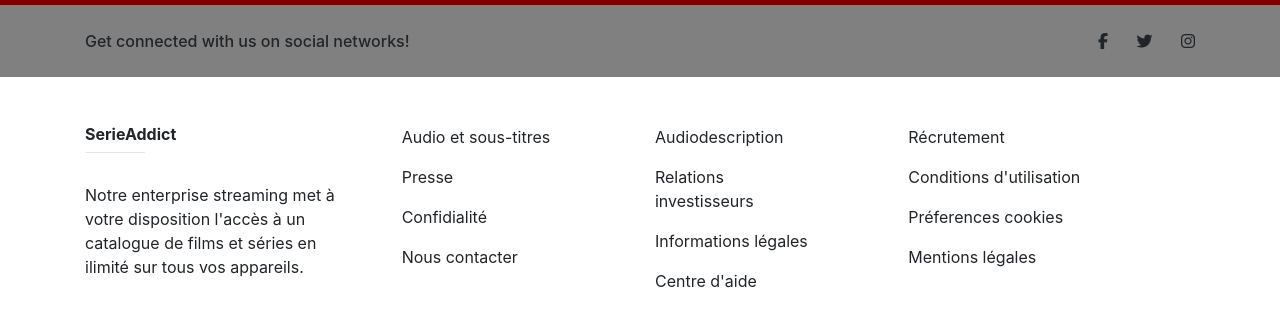
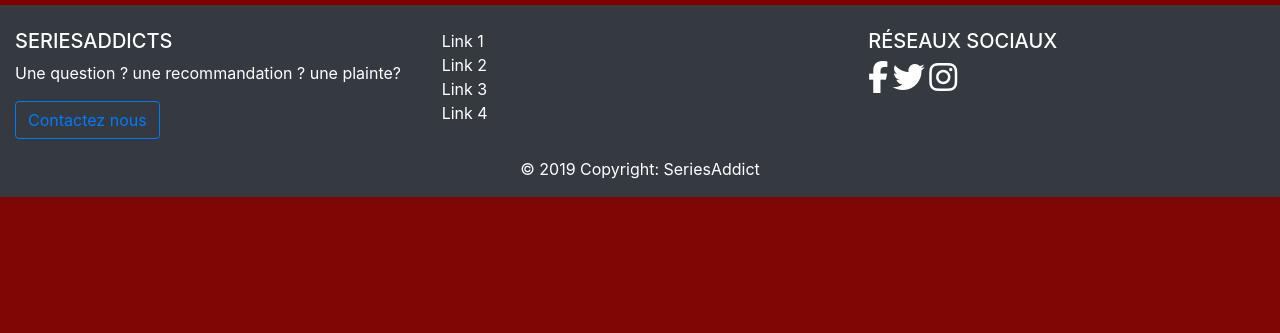
Before and after one commit to MikeHanon/Getflix, a PHP site: page / in a window 1280 px wide; the page is wider, and only the part inside the window is pictured. Shown: the part 1759-2092 px from the top of that part. After the commit the page ends 1956 px from the top of that part, so only its background shows below. Run offline with PHP 8.4, Linux system fonts and the light colour scheme; some libraries are stand-ins or nearby versions.

Commit message:
squelette

```diff
--- a/connexion.php
+++ b/connexion.php
@@ -58,9 +58,9 @@
 </nav>
 <div class="container">
   <div class="row">
-    <div class="col-sm">
+    <div class="col-md">
     </div>
-    <div class="col-sm">
+    <div class="col-md col-sm-12">
 <div id="main">
     <h3>Se connecter</h3>
         <form method="POST" action="connexion.php" >
@@ -75,7 +75,7 @@
 
 </div>
     </div>
-    <div class="col-sm">
+    <div class="col-md">
 
     </div>
   </div>
--- a/css/style.css
+++ b/css/style.css
@@ -13,6 +13,7 @@
     background-color: black;
     opacity:0.9;
     text-align: center;
+    border-radius: 5%;
 }
 form{
     padding-top: 40px;
@@ -20,6 +21,7 @@
 a , input{
     padding-top: 10px;
     margin-top: 10px;
+
 
 }
 .input{
@@ -40,4 +42,5 @@
     width:314px;
     margin-top: 30px;
     border : none;
+    border-radius: 4%;
 }
--- a/css/style2.css
+++ b/css/style2.css
@@ -29,3 +29,7 @@
     background-color: rgb(128, 0, 0);
 
 }
+.page-footer{
+    /* opacity:0.7; */
+    color:white;
+}
--- a/footer.php
+++ b/footer.php
@@ -9,105 +9,63 @@
     <link rel="stylesheet" href="css/style2.css">
     <title>SeriesAddict</title>
 </head>
-<!-- Footer -->
-<footer class="page-footer font-small gray lighten-5">
 
-    <div style="background-color: gray;">
-        <div class="container">
 
-            <div class="row py-4 d-flex align-items-center">
-        <!-- RRSS -->
-                <div class="col-md-6 col-lg-5 text-center text-md-left mb-4 mb-md-0">
-                    <h6 class="mb-0">Get connected with us on social networks!</h6>
-                </div>
+<footer class="page-footer font-small pt-4 bg-dark">
+    <div class="container-fluid text-center text-md-left">
+      <div class="row">
+        <div class="col-md-4 mt-md-0 mt-3">
 
-                <div class="col-md-6 col-lg-7 text-center text-md-right">
 
-                    <!-- Facebook -->
-                    <a class="fb-ic">
-                        <i class="fab fa-facebook-f white-text mr-4"> </i>
-                    </a>
-                    <!-- Twitter -->
-                    <a class="tw-ic">
-                        <i class="fab fa-twitter white-text mr-4"> </i>
-                    </a>
-                    <!--Instagram-->
-                    <a class="ins-ic">
-                        <i class="fab fa-instagram white-text"> </i>
-                    </a>
+          <h5 class="text-uppercase">SeriesAddicts</h5>
+          <p>Une question ? une recommandation ? une plainte?</p>
+          <a href="contact.php"><button type="button" class="btn btn-outline-primary">Contactez nous</button></a>
+        </div>
 
-                </div>
+            <hr class="clearfix w-100 d-md-none pb-3">
+        <div class="col-md-4 mt-md-0 mt-3">
 
-            </div>
 
-        </div>
-    </div>
 
-    <!-- Footer Links -->
-    <div class="container text-center text-md-left mt-5">
-        <div class="row mt-3 dark-grey-text">
-            <div class="col-md-3 col-lg-4 col-xl-3 mb-4">
-                <h6 class="font-weight-bold">SerieAddict</h6>
-                <hr class="teal accent-3 mb-4 mt-0 d-inline-block mx-auto" style="width: 60px;">
-                <p>Notre enterprise streaming met à votre disposition l'accès à un catalogue de films et séries en ilimité sur tous vos appareils.</p>
 
-            </div>
-
-            <div class="col-md-2 col-lg-2 col-xl-2 mx-auto mb-4">
-
-                <!-- Links -->
-                <p>
-                    <a class="dark-grey-text" href="#!">Audio et sous-titres</a>
-                </p>
-                <p>
-                    <a class="dark-grey-text" href="#!">Presse</a>
-                </p>
-                <p>
-                    <a class="dark-grey-text" href="#!">Confidialité</a>
-                </p>
-                <p>
-                    <a class="dark-grey-text" href="#!">Nous contacter</a>
-                </p>
-
-            </div>
-            <div class="col-md-3 col-lg-2 col-xl-2 mx-auto mb-4">
-                <p>
-                    <a class="dark-grey-text" href="#!">Audiodescription</a>
-                </p>
-                <p>
-                    <a class="dark-grey-text" href="#!">Relations investisseurs</a>
-                </p>
-                <p>
-                    <a class="dark-grey-text" href="#!">Informations légales</a>
-                </p>
-                <p>
-                    <a class="dark-grey-text" href="#!">Centre d'aide</a>
-                </p>
-
-            </div>
-
-            <div class="col-md-4 col-lg-3 col-xl-3 mx-auto mb-md-0 mb-4">
-                <p>
-                    <a class="dark-grey-text" href="#!">Récrutement</a>
-                </p>
-                <p>
-                    <a class="dark-grey-text" href="#!">Conditions d'utilisation</a>
-                </p>
-                <p>
-                    <a class="dark-grey-text" href="#!">Préferences cookies</a>
-                </p>
-                <p>
-                    <a class="dark-grey-text" href="#!">Mentions légales</a>
-                </p>
-
-            </div>
+<ul class="list-unstyled">
+  <li>
+    <a href="#!">Link 1</a>
+  </li>
+  <li>
+    <a href="#!">Link 2</a>
+  </li>
+  <li>
+    <a href="#!">Link 3</a>
+  </li>
+  <li>
+    <a href="#!">Link 4</a>
+  </li>
+</ul>
 
         </div>
 
+
+        <div class="col-md-4 mb-md-0 mb-3">
+
+          <h5 class="text-uppercase">Réseaux sociaux</h5>
+          <span>
+          <a href="https://facebook.com"><i class="fab fa-facebook-f fa-2x"></i></a>
+          <a href="https://twitter.com"><i class="fab fa-twitter fa-2x"></i></a>
+          <a href="https://instagram.com"><i class="fab fa-instagram fa-2x"></i></a>
+        </span>
+        </div>
+
+      </div>
+
     </div>
 
+
+    <div class="footer-copyright text-center py-3">© 2019 Copyright:
+      <a href="https://github.com/pawelPrzewoznik/Getflix"> SeriesAddict</a>
     </div>
-</footer>
+
+  </footer>
 </body>
 <script src="https://kit.fontawesome.com/75bed6266a.js"></script>
 <script src="https://code.jquery.com/jquery-3.3.1.slim.min.js" integrity="sha384-q8i/X+965DzO0rT7abK41JStQIAqVgRVzpbzo5smXKp4YfRvH+8abtTE1Pi6jizo" crossorigin="anonymous"></script>
--- a/index.php
+++ b/index.php
@@ -6,7 +6,6 @@
     <meta http-equiv="X-UA-Compatible" content="ie=edge">
     <link rel="stylesheet" href="https://stackpath.bootstrapcdn.com/bootstrap/4.3.1/css/bootstrap.min.css" integrity="sha384-ggOyR0iXCbMQv3Xipma34MD+dH/1fQ784/j6cY/iJTQUOhcWr7x9JvoRxT2MZw1T" crossorigin="anonymous">
     <link rel="stylesheet" href="css/style2.css">
-    <link rel="stylesheet" href="css/styleBaretoot.css">
     <title>Accueil</title>
 </head>
 <body>
--- a/inscription.php
+++ b/inscription.php
@@ -51,9 +51,9 @@
 </nav>
 <div class="container">
   <div class="row">
-    <div class="col-sm">
+    <div class="col-md">
     </div>
-    <div class="col-sm">
+    <div class="col-md col-sm-12 col-xs-12">
 <div id="main">
     <h3>S'inscrire</h3>
     <form action="inscription.php" method="POST">
@@ -68,7 +68,7 @@
     <p>Déja un compte ? <a href="connexion.php">Connectez vous</a> </p>
 </div>
     </div>
-    <div class="col-sm">
+    <div class="col-md">
     </div>
   </div>
 
```
